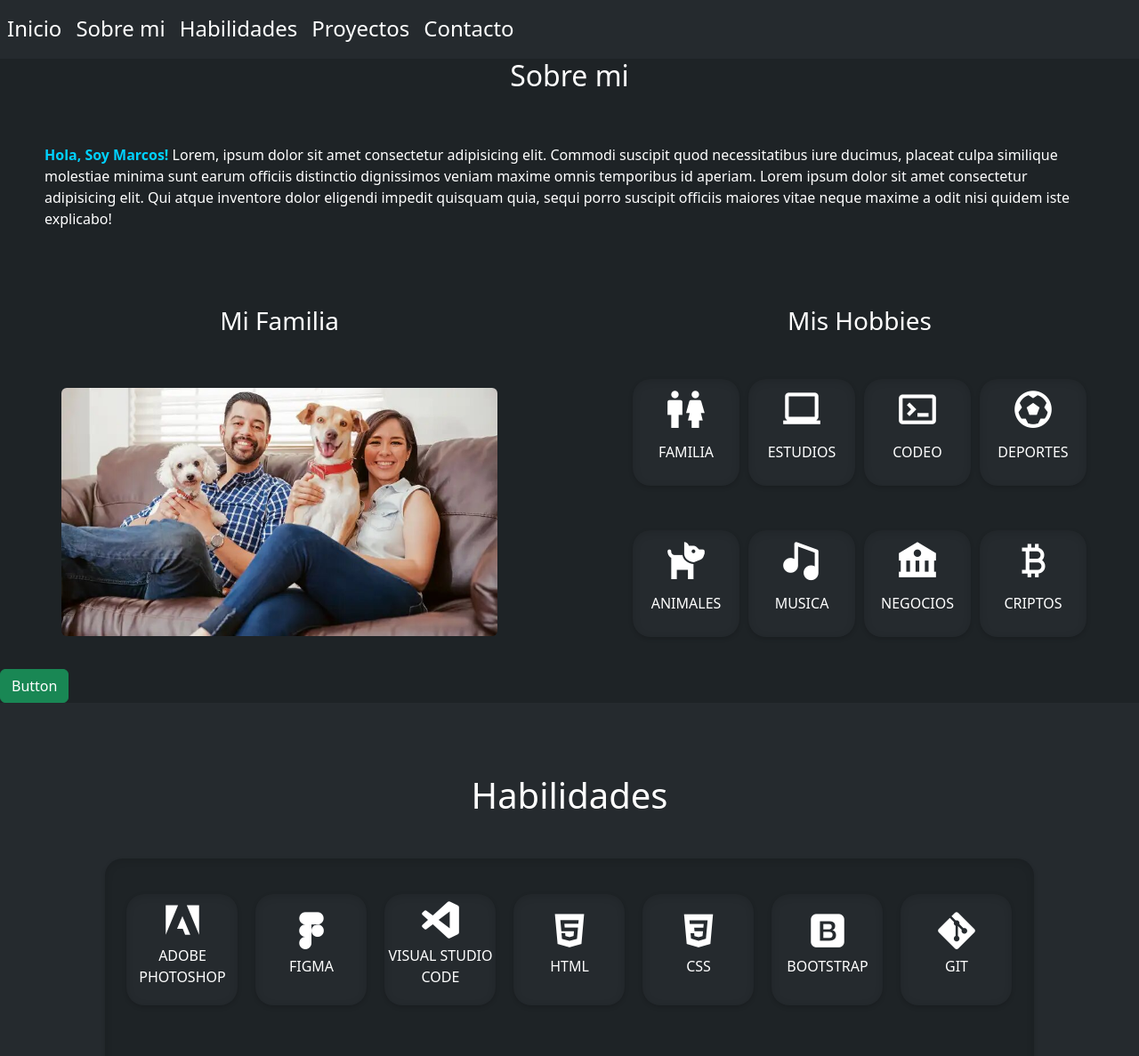
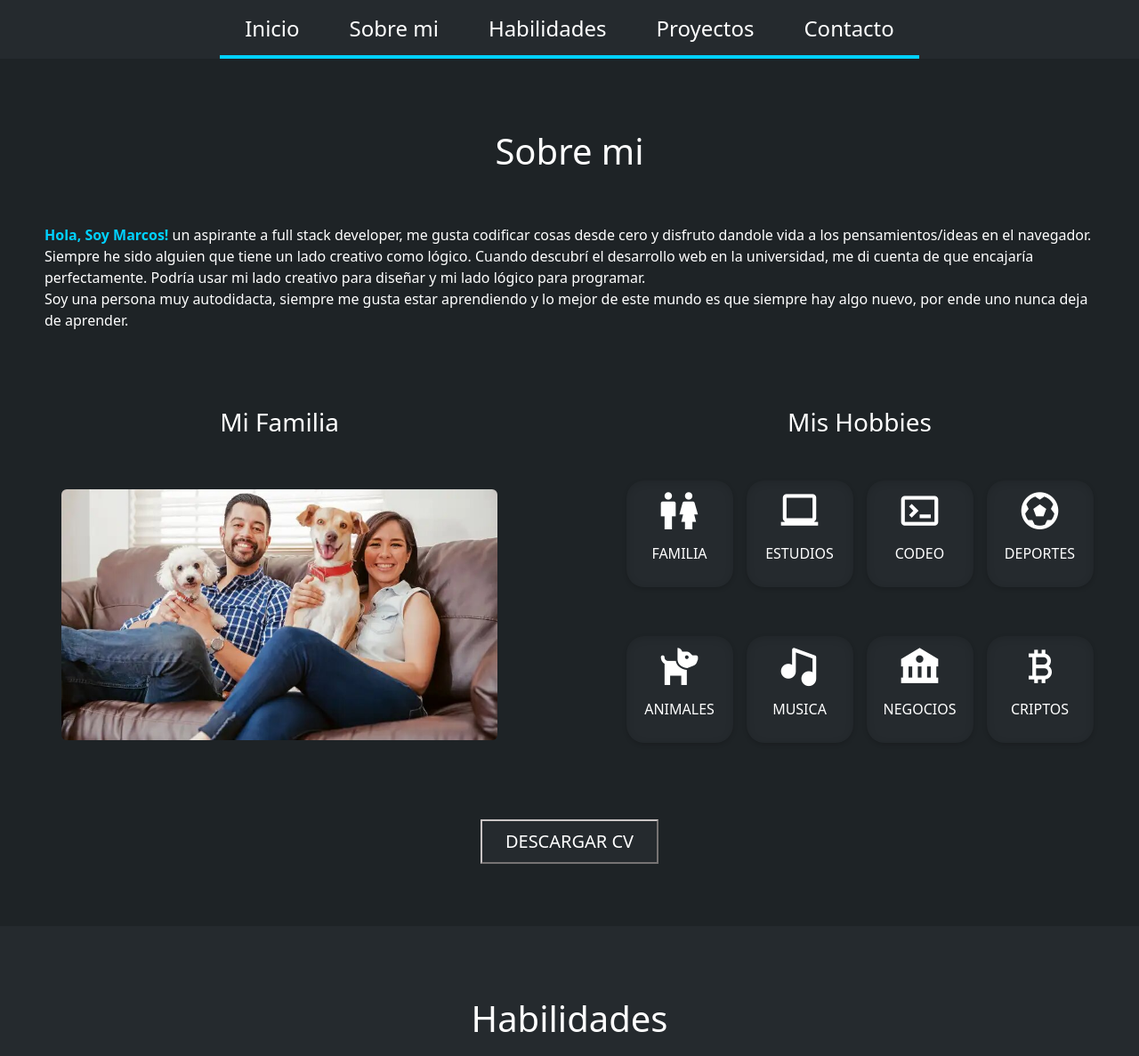
Before and after one commit to M-Camargo/Portafolio, a plain HTML site: page index.html in a window 1280 px wide. Shown: the part 702-1889 px from the top of the page at 89% size. Drawn offline with nearby package versions, Linux system fonts and the light colour scheme; files whose address does not match are found by name.

Commit message:
entrega proyecto final 2

```diff
--- /dev/null
+++ b/css/proyectos.css
@@ -0,0 +1,57 @@
+* {
+
+    margin: 0%;
+    padding: 0%;
+}
+
+@font-face {
+
+    font-family: "Raleway";
+    src: url("http://findmatthew.com/style/../fonts/Raleway-Regular.ttf");
+
+}
+
+@font-face {
+
+    font-family: "Raleway-semibold";
+    src: url("http://findmatthew.com/style/../fonts/Raleway-SemiBold.ttf");
+
+}
+
+@font-face {
+
+    font-family: "Raleway-bold";
+    src: url("http://findmatthew.com/style/../fonts/Raleway-Bold.ttf");
+
+}
+
+html {
+
+    font-family: "Raleway";
+    font-size: 62.5%;
+
+}
+
+body {
+
+    background-color: #5c5a5a;
+    display: flex;
+    justify-content: center;
+    align-items: center;
+    padding-top: 150px;
+
+}
+
+header {
+
+    background-color: rgb(143, 145, 146);
+    width: 100vh;
+
+}
+
+h1 {
+
+    font-size: 10rem;
+    text-align: center;
+
+}
--- a/css/style.css
+++ b/css/style.css
@@ -14,7 +14,7 @@ body {
 /*------------------------------------INICIO-------------------------------------------*/
 #inicio {
 
-    background: aqua;
+
     display: flex;
     flex-direction: column;
     justify-content: center;
@@ -201,14 +201,27 @@ body {
 }
 
 /*---------------------------NAV--------------------*/
-.navbar-nav {
+
+header {
+    position: sticky;
+    display: flex;
+    justify-content: center;
+    text-align: center;
+    align-items: center;
+    background: #252A2E;
+}
+
+
+
+.navegador {
     display: flex;
     align-items: center;
     justify-content: center;
+
 }
 
 .navbar a {
-    text-align: center;
+    margin: 0 20px;
     color: #fff;
     font-size: 1.5rem;
 }
@@ -218,7 +231,28 @@ body {
 
 }
 
+nav::before {
+
+    content: "";
+    height: 4px;
+    width: 100%;
+    background: #00D1FF;
+    position: absolute;
+    left: 0px;
+    bottom: 0px;
+
+}
+
 /*---------------------------------------SOBRE MI----------------------------------------*/
+
+#Sobre_mi h2 {
+
+    font-size: 2.5rem;
+    color: #ffff;
+    text-align: center;
+    padding-top: 80px;
+
+}
 
 .col-md-6 {
 
@@ -242,7 +276,7 @@ body {
     justify-content: center;
     align-items: center;
     flex-wrap: wrap;
-    gap: 10px;
+    gap: 15px;
 
 }
 
@@ -297,6 +331,61 @@ body {
 
 }
 
+.sobremi__buttom {
+
+    display: flex;
+    align-items: center;
+    justify-content: center;
+
+}
+
+.boton__cv {
+
+    font-size: 20px;
+    background-color: #252A2E;
+    color: #ffffff;
+    width: 200px;
+    height: 50px;
+    border-color: #cac5c5;
+    margin-top: 50px;
+    margin-bottom: 70px;
+    cursor: pointer;
+    text-transform: uppercase;
+    transition: .3 ease all;
+    position: relative;
+    overflow: hidden;
+
+}
+
+.boton__cv a {
+
+    text-decoration: none;
+    color: #fff;
+    position: relative;
+    z-index: 2;
+    transition: .3s ease all;
+
+}
+
+.boton__cv::after {
+
+    content: "";
+    width: 100%;
+    height: 50px;
+    position: absolute;
+    z-index: 1;
+    top: 0;
+    left: calc(-100% - 100px);
+    border-left: 200px solid #00D1FF;
+    transition: .4s ease-in-out all;
+
+}
+
+.boton__cv:hover::after {
+
+    left: 0;
+
+}
 
 /*-------------------------------------HABILIDADES---------------------------*/
 
@@ -323,14 +412,13 @@ body {
 #Habilidades .cuadro {
 
     background-color: #1E2326;
-
     border-radius: 20px;
     box-shadow: 0 2px 5px 0 rgba(0, 0, 0, 0.16), 0 2px 10px 0 rgba(0, 0, 0, 0.12) inset;
-    width: 80%;
+    width: 68%;
     height: auto;
     margin-top: 3%;
-    margin-left: 10%;
-    margin-right: 10%;
+    margin-left: 16%;
+    margin-right: 16%;
     margin-bottom: 50px;
 
 }
@@ -347,7 +435,7 @@ body {
     justify-content: center;
     align-items: center;
     flex-wrap: wrap;
-    gap: 20px;
+    gap: 30px;
 
 
 }
@@ -358,6 +446,7 @@ body {
     justify-content: center;
     align-items: center;
     text-align: center;
+    gap: 20px;
     width: 125px;
     height: 125px;
     transition: all 0.8s ease 0s;
--- a/index.html
+++ b/index.html
@@ -6,6 +6,7 @@
     <meta charset="utf-8">
     <meta name="viewport" content="width=device-width, initial-scale=1">
     <title>Bienvenido</title>
+    <link rel="shortcut icon" href="./assets/favicon.png">
     <link href="https://cdn.jsdelivr.net/npm/bootstrap@5.2.0-beta1/dist/css/bootstrap.min.css" rel="stylesheet"
         integrity="sha384-0evHe/X+R7YkIZDRvuzKMRqM+OrBnVFBL6DOitfPri4tjfHxaWutUpFmBp4vmVor" crossorigin="anonymous">
     <link rel="stylesheet" href="./css/style.css">
@@ -64,6 +65,8 @@
 
     <div class="row">
         <div class="col-md-12">
+            <header>
+                <div class="navegador" class="col-md-12">
                     <nav class="navbar navbar-expand-lg" style="background-color: #252A2E;">
 
                         <button class="navbar-toggler" type="button" data-toggle="collapse"
@@ -85,6 +88,8 @@
                         </div>
                     </nav>
                 </div>
+            </header>
+        </div>
     </div>
     <section id="Sobre_mi" style="background-color: #1E2326; color: #ffff;">
         <div class=" row">
@@ -92,13 +97,13 @@
                 <h2 class="text-center">
                     Sobre mi
                 </h2>
-                <p><b>Hola, Soy Marcos!</b> Lorem, ipsum dolor sit amet consectetur adipisicing elit. Commodi suscipit
-                    quod necessitatibus iure
-                    ducimus, placeat culpa similique molestiae minima sunt earum officiis distinctio dignissimos veniam
-                    maxime omnis temporibus id aperiam.
-                    Lorem ipsum dolor sit amet consectetur adipisicing elit. Qui atque inventore dolor eligendi impedit
-                    quisquam quia, sequi porro suscipit officiis maiores vitae neque maxime a odit nisi quidem iste
-                    explicabo!
+                <p><b>Hola, Soy Marcos!</b> un aspirante a full stack developer, me gusta codificar cosas desde cero y
+                    disfruto dandole vida a los pensamientos/ideas en el navegador.
+                    Siempre he sido alguien que tiene un lado creativo como lógico. Cuando descubrí el desarrollo web en
+                    la universidad, me di cuenta de que encajaría perfectamente. Podría usar mi lado creativo para
+                    diseñar y mi lado lógico para programar. <br>
+                    Soy una persona muy autodidacta, siempre me gusta estar aprendiendo y lo mejor de este mundo es que
+                    siempre hay algo nuevo, por ende uno nunca deja de aprender.
                 </p>
                 <div class="row">
                     <div class="col-md-6 .justify-content-center">
@@ -154,9 +159,12 @@
                         </ul>
                     </div>
                 </div>
-                <button type="button" class="btn btn-success">
-                    Button
-                </button>
+                <div class="sobremi__contenedor__buttom">
+                    <div class="sobremi__buttom">
+                        <button class="boton__cv">
+                            <a href="https://www.uc3m.es/orientacionyempleo/media/orientacionyempleo/doc/archivo/doc_plantillascv/plantillas-de-cv-para-descargar-gratis.pdf"
+                                target="_blank"> Descargar CV </a> </button>
+                    </div>
                 </div>
             </div>
     </section>
```
Also changed, not shown: paginas/proyectosBlanck.html (added, +23 -0 lines). Lines whose indentation alone changed are shown as unchanged.
